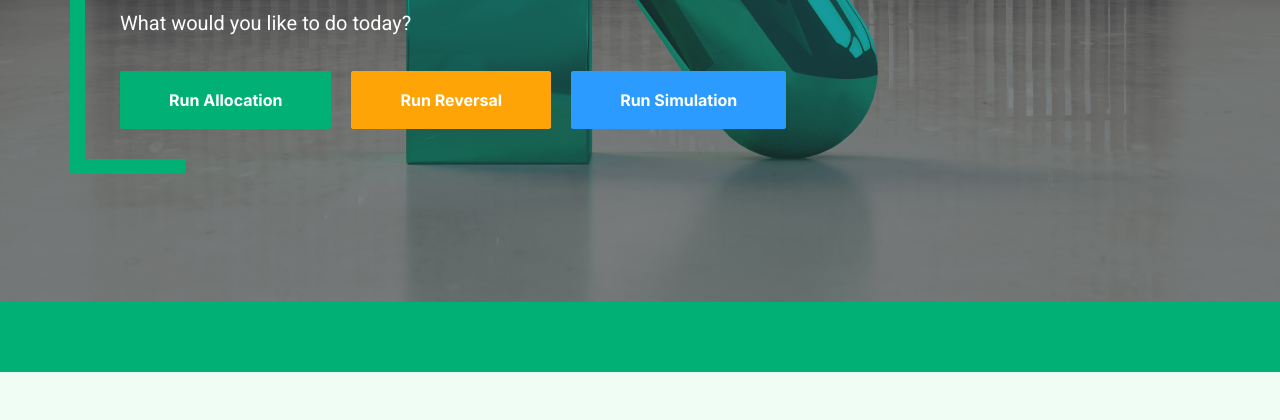
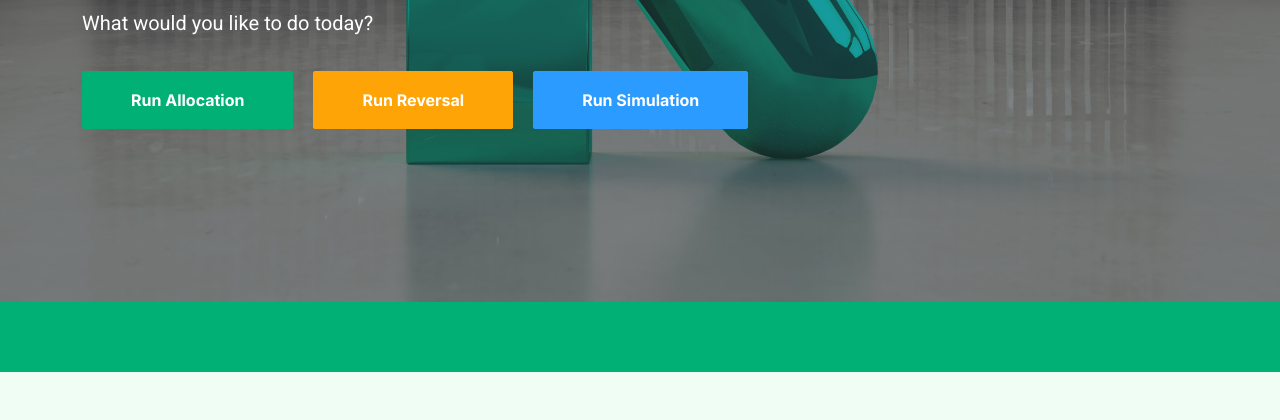
Before and after one commit to itzjohnnynguy3n/allocation, a plain HTML site: page index.html in a window 1280 px wide. Shown: the part 493-913 px from the top of the page. Drawn offline with nearby package versions, Linux system fonts and the light colour scheme.

Commit message:
Update index.html

```diff
--- a/index.html
+++ b/index.html
@@ -60,8 +60,8 @@
 
         <!-- Carousel Start -->
         <div class="container-fluid p-0">
-            <div class="owl-carousel header-carousel position-relative">
-                <div class="owl-carousel-item position-relative">
+            <div class="position-relative">
+                <div class="position-relative">
                     <img class="img-fluid" src="img/carousel-1.jpg" alt="">
                     <div class="position-absolute top-0 start-0 w-100 h-100 d-flex align-items-center" style="background: rgba(43, 57, 64, .5);">
                         <div class="container">
```
